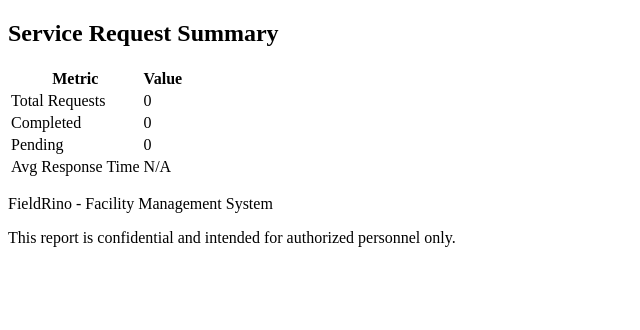
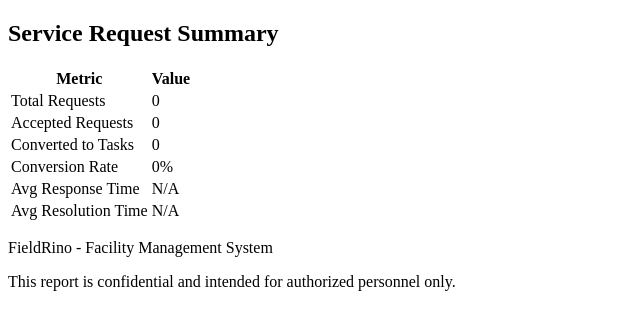
Before and after one commit to Maninder-cell/FieldPilot-backend, a Django app: template apps/reports/templates/reports/service_request_summary.html in a window 1280 px wide. Shown: the part 73-403 px from the top of the page, without its empty margins (0-640 px from the left). Run offline with Django 5.2, Linux system fonts and the light colour scheme; the template is opened without the code that fills it, so the values that code supplies are empty; parts of the project's set-up code (start-up, migrations or seed data) failed here and were passed over.

Commit message:
reports update

```diff
--- a/apps/reports/templates/reports/service_request_summary.html
+++ b/apps/reports/templates/reports/service_request_summary.html
@@ -6,22 +6,157 @@
     <table>
         <tr><th>Metric</th><th>Value</th></tr>
         <tr><td>Total Requests</td><td>{{ report.data.summary.total_requests|default:"0" }}</td></tr>
-        <tr><td>Completed</td><td>{{ report.data.summary.completed|default:"0" }}</td></tr>
-        <tr><td>Pending</td><td>{{ report.data.summary.pending|default:"0" }}</td></tr>
-        <tr><td>Avg Response Time</td><td>{{ report.data.summary.avg_response_time|default:"N/A" }}</td></tr>
+        <tr><td>Accepted Requests</td><td>{{ report.data.summary.accepted_requests|default:"0" }}</td></tr>
+        <tr><td>Converted to Tasks</td><td>{{ report.data.summary.converted_to_tasks|default:"0" }}</td></tr>
+        <tr><td>Conversion Rate</td><td>{{ report.data.summary.conversion_rate_percent|default:"0" }}%</td></tr>
+        <tr>
+            <td>Avg Response Time</td>
+            <td>
+                {% if report.data.summary.avg_response_time_hours %}
+                    {{ report.data.summary.avg_response_time_hours|floatformat:2 }}h
+                {% else %}
+                    N/A
+                {% endif %}
+            </td>
+        </tr>
+        <tr>
+            <td>Avg Resolution Time</td>
+            <td>
+                {% if report.data.summary.avg_resolution_time_hours %}
+                    {{ report.data.summary.avg_resolution_time_hours|floatformat:2 }}h
+                {% else %}
+                    N/A
+                {% endif %}
+            </td>
+        </tr>
     </table>
 </div>
 
 {% if report.data.by_status %}
 <h2>Requests by Status</h2>
 <table>
-    <tr><th>Status</th><th>Count</th></tr>
+    <thead>
+        <tr>
+            <th>Status</th>
+            <th>Count</th>
+            <th>Percentage</th>
+        </tr>
+    </thead>
+    <tbody>
         {% for status, count in report.data.by_status.items %}
         <tr>
             <td>{{ status|title }}</td>
             <td>{{ count }}</td>
+            <td>
+                {% if report.data.summary.total_requests > 0 %}
+                    {% widthratio count report.data.summary.total_requests 100 %}%
+                {% else %}
+                    0%
+                {% endif %}
+            </td>
         </tr>
         {% endfor %}
+    </tbody>
 </table>
 {% endif %}
+
+{% if report.data.by_priority %}
+<h2>Requests by Priority</h2>
+<table>
+    <thead>
+        <tr>
+            <th>Priority</th>
+            <th>Count</th>
+            <th>Percentage</th>
+        </tr>
+    </thead>
+    <tbody>
+        {% for priority, count in report.data.by_priority.items %}
+        <tr>
+            <td>{{ priority|title }}</td>
+            <td>{{ count }}</td>
+            <td>
+                {% if report.data.summary.total_requests > 0 %}
+                    {% widthratio count report.data.summary.total_requests 100 %}%
+                {% else %}
+                    0%
+                {% endif %}
+            </td>
+        </tr>
+        {% endfor %}
+    </tbody>
+</table>
+{% endif %}
+
+{% if report.data.by_type %}
+<h2>Requests by Type</h2>
+<table>
+    <thead>
+        <tr>
+            <th>Request Type</th>
+            <th>Count</th>
+            <th>Percentage</th>
+        </tr>
+    </thead>
+    <tbody>
+        {% for request_type, count in report.data.by_type.items %}
+        <tr>
+            <td>{{ request_type|title }}</td>
+            <td>{{ count }}</td>
+            <td>
+                {% if report.data.summary.total_requests > 0 %}
+                    {% widthratio count report.data.summary.total_requests 100 %}%
+                {% else %}
+                    0%
+                {% endif %}
+            </td>
+        </tr>
+        {% endfor %}
+    </tbody>
+</table>
+{% endif %}
+
+{% if report.data.customer_satisfaction %}
+<h2>Customer Satisfaction</h2>
+<div class="summary-box" style="margin-bottom: 10pt;">
+    <p>
+        <strong>Average Rating:</strong>
+        {% if report.data.customer_satisfaction.avg_rating %}
+            {{ report.data.customer_satisfaction.avg_rating|floatformat:2 }} / 5.0
+        {% else %}
+            N/A
+        {% endif %}
+        <br>
+        <strong>Total Feedback Received:</strong> {{ report.data.customer_satisfaction.total_feedback }}
+    </p>
+</div>
+
+{% if report.data.customer_satisfaction.rating_distribution %}
+<h3 style="font-size: 9pt; margin-top: 8pt; margin-bottom: 4pt;">Rating Distribution</h3>
+<table>
+    <thead>
+        <tr>
+            <th>Rating</th>
+            <th>Count</th>
+            <th>Percentage</th>
+        </tr>
+    </thead>
+    <tbody>
+        {% for rating, count in report.data.customer_satisfaction.rating_distribution.items %}
+        <tr>
+            <td>{{ rating }} ⭐</td>
+            <td>{{ count }}</td>
+            <td>
+                {% if report.data.customer_satisfaction.total_feedback > 0 %}
+                    {% widthratio count report.data.customer_satisfaction.total_feedback 100 %}%
+                {% else %}
+                    0%
+                {% endif %}
+            </td>
+        </tr>
+        {% endfor %}
+    </tbody>
+</table>
+{% endif %}
+{% endif %}
 {% endblock %}
```
Lines whose indentation alone changed are shown as unchanged.
